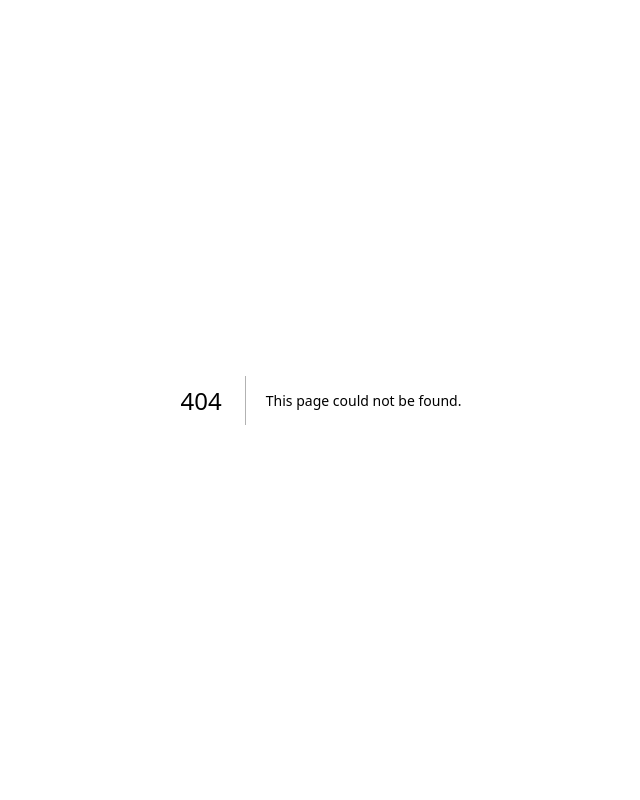
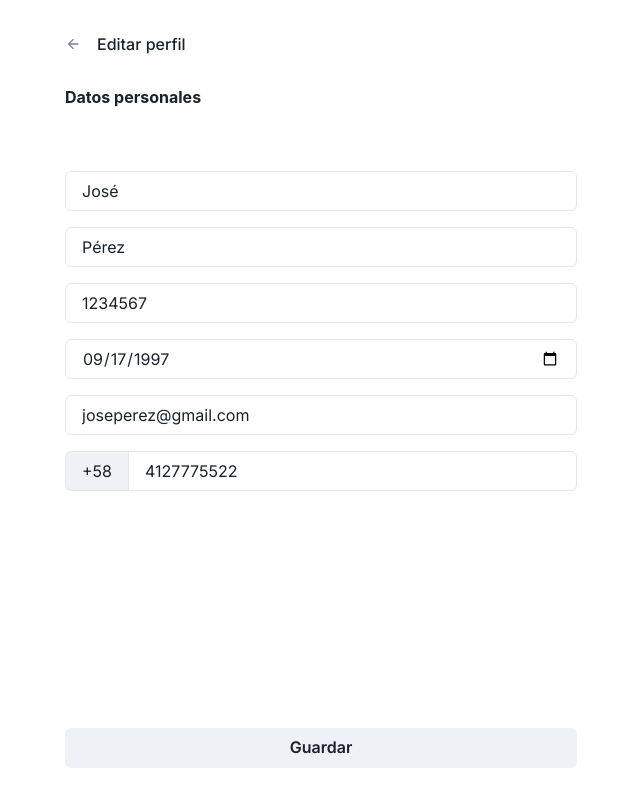
Before and after one commit to TM-labs-A2024/application, a Next.js app: page /perfil/editar in a window 1280 px wide. Before the commit this address had no page. Shown: the whole page, without its empty margins (319-959 px from the left). Built offline with nearby package versions, Linux system fonts and the light colour scheme.

Commit message:
Profile page

```diff
--- /dev/null
+++ b/src/app/perfil/editar/page.tsx
@@ -0,0 +1,7 @@
+import EditPatientView from '@components/molecules/Forms/EditPatient'
+import { patient } from '@constants/index'
+import React from 'react'
+
+export default function Patient() {
+  return <EditPatientView patient={patient} />
+}
--- /dev/null
+++ b/src/components/molecules/Forms/EditPatient/EditPatient.tsx
@@ -0,0 +1,163 @@
+'use client'
+
+import { ArrowBackIcon } from '@chakra-ui/icons'
+import {
+  Button,
+  FormControl,
+  FormErrorMessage,
+  Input,
+  Heading,
+  InputLeftAddon,
+  InputGroup,
+  Stack,
+  IconButton,
+  Text
+} from '@chakra-ui/react'
+import { format } from 'date-fns'
+import { useRouter } from 'next/navigation'
+import React, { ReactElement } from 'react'
+import { useForm, FieldErrors } from 'react-hook-form'
+
+type FormData = {
+  firstname: string
+  lastname: string
+  id: string
+  birthdate: string
+  email: string
+  phone: string
+}
+
+export default function EditPatientForm({
+  patient
+}: {
+  patient: {
+    id: number
+    firstname: string
+    lastname: string
+    birthdate: string
+    email: string
+    phone: string
+  }
+}): ReactElement {
+  // --- Hooks -----------------------------------------------------------------
+  const {
+    handleSubmit,
+    formState: { errors, isSubmitting },
+    register
+  } = useForm<FormData>()
+
+  const router = useRouter()
+  // --- END: Hooks ------------------------------------------------------------
+
+  // --- Local state -----------------------------------------------------------
+  // --- END: Local state ------------------------------------------------------
+
+  // --- Refs ------------------------------------------------------------------
+  // --- END: Refs -------------------------------------------------------------
+
+  // --- Redux -----------------------------------------------------------------
+  // --- END: Redux ------------------------------------------------------------
+
+  // --- Side effects ----------------------------------------------------------
+  // --- END: Side effects -----------------------------------------------------
+
+  // --- Data and handlers -----------------------------------------------------
+  const onSubmitDetails = (data: FormData) => {
+    // TODO: Add mandatory +58 for mobile numbers before submitting if needed
+    alert(JSON.stringify(data))
+  }
+
+  const verifyErrors = (errors: FieldErrors<FormData>) => Object.keys(errors).length > 0
+  // --- END: Data and handlers ------------------------------------------------
+
+  return (
+    <div className="flex h-screen w-screen flex-col p-8 lg:px-96">
+      <div className="mb-8 flex flex-row items-center justify-start gap-4">
+        <IconButton
+          size="xl"
+          aria-label="back"
+          variant="link"
+          icon={<ArrowBackIcon />}
+          onClick={() => {
+            router.push('/perfil')
+          }}
+        />
+        <Text className="font-medium">Editar perfil</Text>
+      </div>
+      <form onSubmit={handleSubmit(onSubmitDetails)} className="w-full grow">
+        <FormControl
+          isInvalid={verifyErrors(errors)}
+          className="relative flex h-full w-full flex-col justify-between"
+        >
+          <Heading as="h2" size="sm" mb={4} noOfLines={1}>
+            Datos personales
+          </Heading>
+          <Stack spacing={4} className="h-3/4 overflow-scroll">
+            <Input
+              id="firstname"
+              value={patient.firstname}
+              placeholder="Nombres"
+              {...register('firstname', {
+                required: 'Este campo es obligatorio'
+              })}
+            />
+            <FormErrorMessage>{errors?.firstname && errors?.firstname?.message}</FormErrorMessage>
+            <Input
+              id="lastname"
+              value={patient.lastname}
+              placeholder="Apellidos"
+              {...register('lastname', {
+                required: 'Este campo es obligatorio'
+              })}
+            />
+            <FormErrorMessage>{errors?.lastname && errors?.lastname?.message}</FormErrorMessage>
+            <Input
+              id="id"
+              value={patient.id}
+              placeholder="Cédula"
+              {...register('id', {
+                required: 'Este campo es obligatorio'
+              })}
+            />
+            <FormErrorMessage>{errors?.id && errors?.id?.message}</FormErrorMessage>
+            <Input
+              id="birthdate"
+              value={format(new Date(patient.birthdate), 'yyyy-MM-dd')}
+              type="date"
+              placeholder="Fecha de nacimiento"
+              {...register('birthdate', {
+                required: 'Este campo es obligatorio'
+              })}
+            />
+            <FormErrorMessage>{errors?.birthdate && errors?.birthdate?.message}</FormErrorMessage>
+            <Input
+              id="email"
+              value={patient.email}
+              placeholder="Correo electrónico"
+              {...register('email', {
+                required: 'Este campo es obligatorio'
+              })}
+            />
+            <FormErrorMessage>{errors?.email && errors?.email?.message}</FormErrorMessage>
+            <InputGroup>
+              <InputLeftAddon>+58</InputLeftAddon>
+              <Input
+                id="phone"
+                value={patient.phone}
+                type="tel"
+                placeholder="Teléfono"
+                {...register('phone', {
+                  required: 'Este campo es obligatorio'
+                })}
+              />
+            </InputGroup>
+            <FormErrorMessage>{errors?.phone && errors?.phone?.message}</FormErrorMessage>
+          </Stack>
+          <Button isLoading={isSubmitting} type="submit" className="absolute top-0">
+            Guardar
+          </Button>
+        </FormControl>
+      </form>
+    </div>
+  )
+}
--- /dev/null
+++ b/src/components/molecules/Forms/EditPatient/index.tsx
@@ -0,0 +1,3 @@
+import EditPatientForm from './EditPatient'
+
+export default EditPatientForm
--- a/src/components/organisms/Patient/Patient.1.tsx
+++ /dev/null
@@ -1,65 +0,0 @@
-'use client'
-import { Text, Heading, Stack, Link } from '@chakra-ui/react'
-import NextLink from 'next/link'
-import React from 'react'
-
-export default function Patient({
-  patient
-}: {
-  patient: {
-    id: number
-    name: string
-    birthdate: string
-    email: string
-    phone: string
-  }
-}) {
-  // --- Hooks -----------------------------------------------------------------
-  // --- END: Hooks ------------------------------------------------------------
-  // --- Local state -----------------------------------------------------------
-  // --- END: Local state ------------------------------------------------------
-  // --- Refs ------------------------------------------------------------------
-  // --- END: Refs -------------------------------------------------------------
-  // --- Redux -----------------------------------------------------------------
-  // --- END: Redux ------------------------------------------------------------
-  // --- Side effects ----------------------------------------------------------
-  // --- END: Side effects -----------------------------------------------------
-  // --- Data and handlers -----------------------------------------------------
-  // --- END: Data and handlers ------------------------------------------------
-  return (
-    <div className="mx-auto block h-screen w-screen overflow-hidden px-8 pt-8 lg:w-1/2">
-      <div className="mb-8 flex w-full flex-row justify-between">
-        <Heading as="h2" size="md" noOfLines={1}>
-          Perfil
-        </Heading>
-        <Link as={NextLink} href="/perfil/editar">
-          Editar
-        </Link>
-      </div>
-      <Stack spacing={1} mb={6}>
-        <Heading as="h3" size="md" noOfLines={1}>
-          {patient.name}
-        </Heading>
-        <Text>CI: {patient.id.toLocaleString('es-ES')}</Text>
-      </Stack>
-      <Stack spacing={1} mb={6}>
-        <Heading as="h4" size="xs" noOfLines={1} className="text-smoke">
-          Fecha de nacimiento
-        </Heading>
-        <Text>{patient.birthdate}</Text>
-      </Stack>
-      <Stack spacing={1} mb={6}>
-        <Heading as="h4" size="xs" noOfLines={1} className="text-smoke">
-          Correo electrónico
-        </Heading>
-        <Text>{patient.email}</Text>
-      </Stack>
-      <Stack spacing={1} mb={6}>
-        <Heading as="h4" size="xs" noOfLines={1} className="text-smoke">
-          Teléfono
-        </Heading>
-        <Text>{patient.phone}</Text>
-      </Stack>
-    </div>
-  )
-}
--- a/src/components/organisms/Patient/Patient.tsx
+++ b/src/components/organisms/Patient/Patient.tsx
@@ -10,7 +10,8 @@ export default function Patient({
 }: {
   patient: {
     id: number
-    name: string
+    firstname: string
+    lastname: string
     birthdate: string
     email: string
     phone: string
@@ -46,7 +47,7 @@ export default function Patient({
       </div>
       <Stack spacing={1} mb={6}>
         <Heading as="h3" size="md" noOfLines={1}>
-          {patient.name}
+          {patient.firstname} {patient.lastname}
         </Heading>
         <Text>CI: {patient.id.toLocaleString('es-ES')}</Text>
       </Stack>
--- a/src/constants/patient.ts
+++ b/src/constants/patient.ts
@@ -1,7 +1,8 @@
 export const patient = {
   id: 1234567,
-  name: 'José Pérez',
+  firstname: 'José',
+  lastname: 'Pérez',
   birthdate: 'Wed Sep 17 1997 00:00:00 GMT-0400 (hora de Venezuela)',
   email: 'joseperez@gmail.com ',
-  phone: '+584127775522'
+  phone: '4127775522'
 }
```
